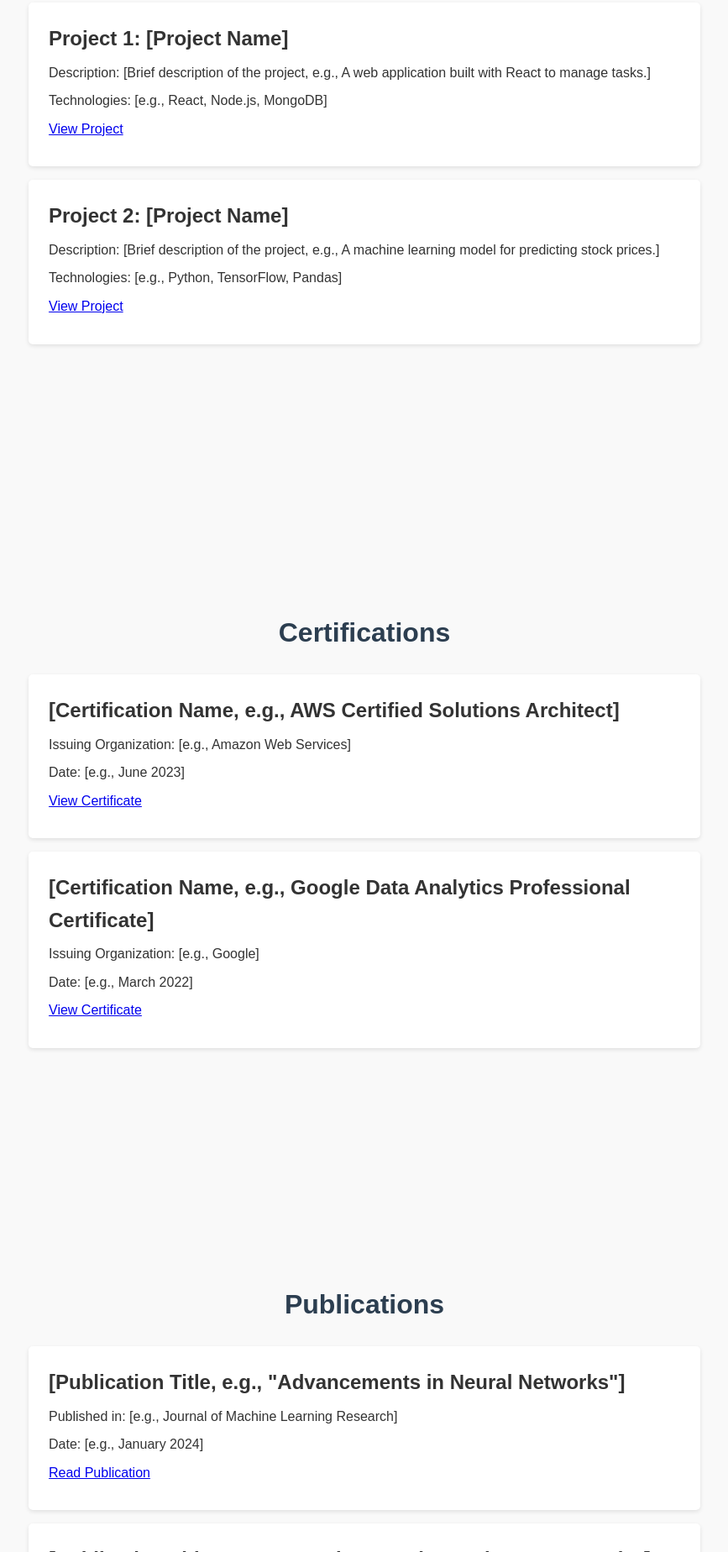
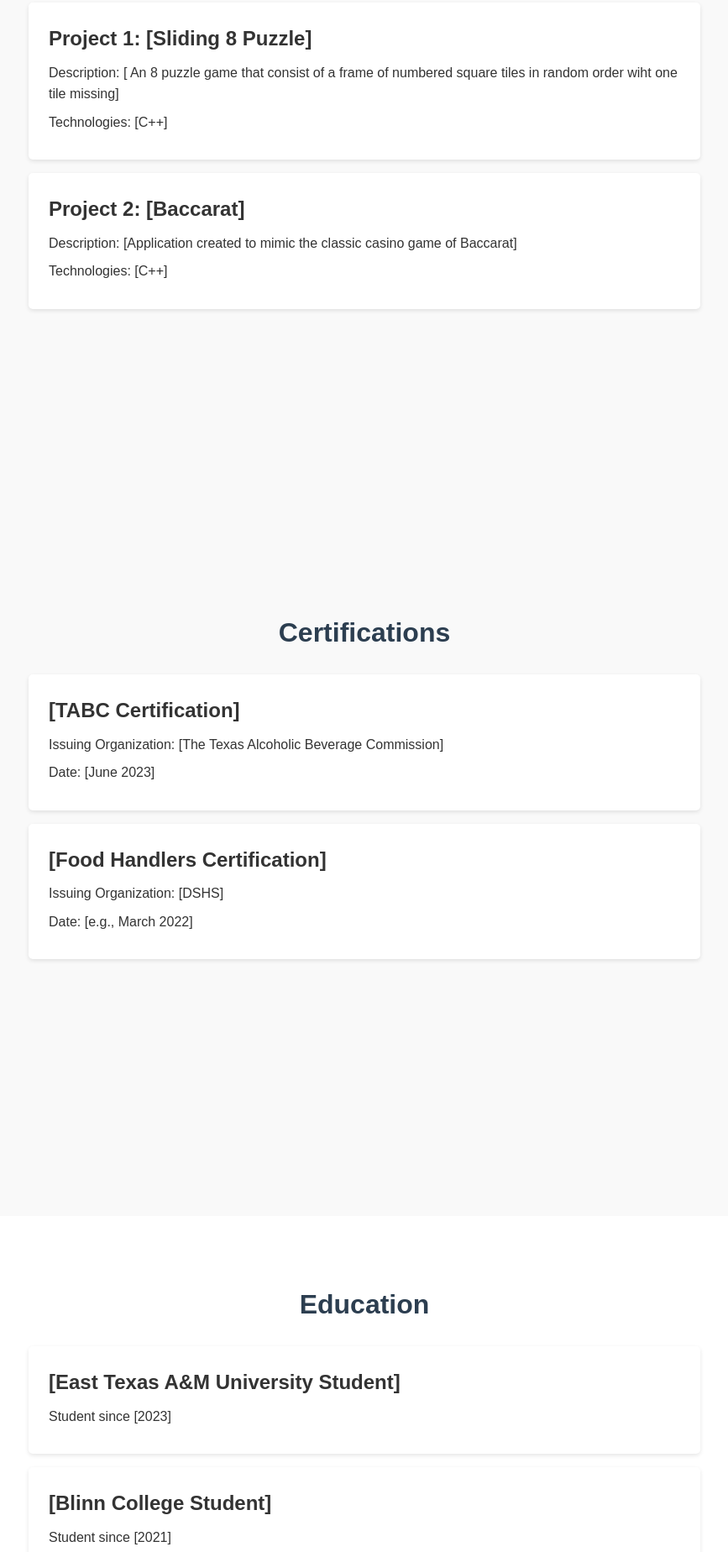
Before and after one commit to Joe-Pereida02/JoePereida.github.io, a plain HTML site: page index.html in a window 1280 px wide. Shown: the part 952-2800 px from the top of the page at 84% size, without its empty margins (206-1073 px from the left). Drawn offline with Linux system fonts and the light colour scheme.

Commit message:
Update index.html

```diff
--- a/index.html
+++ b/index.html
@@ -42,7 +42,7 @@
 <head>
     <meta charset="UTF-8">
     <meta name="viewport" content="width=device-width, initial-scale=1.0">
-    <title>Your Name - Portfolio</title>
+    <title>Joe Pereida - Portfolio</title>
     <style>
         * {
             margin: 0;
@@ -169,29 +169,29 @@
             <a href="#home">Home</a>
             <a href="#projects">Projects</a>
             <a href="#certifications">Certifications</a>
-            <a href="#publications">Publications</a>
+            <a href="#education">Education</a>
         </nav>
     </header>
 
     <section id="home">
         <h1>Welcome to My Portfolio</h1>
-        <p>Hi, I'm [Your Name], a [your profession, e.g., Software Developer/Data Scientist]. Explore my work, certifications, and publications below.</p>
+        <p>Hi, I'm Joe Pereida, an Undergraduate CS Student. Explore my work, Achievements, and  education.</p>
     </section>
 
     <section id="projects">
         <h2>Projects</h2>
         <div class="content">
             <div class="item">
-                <h3>Project 1: [Project Name]</h3>
-                <p>Description: [Brief description of the project, e.g., A web application built with React to manage tasks.]</p>
-                <p>Technologies: [e.g., React, Node.js, MongoDB]</p>
-                <p><a href="[Link to project or repo]">View Project</a></p>
+                <h3>Project 1: [Sliding 8 Puzzle]</h3>
+                <p>Description: [ An 8 puzzle game that consist of a frame of numbered square tiles in random order wiht one tile missing]</p>
+				<p>Technologies: [C++]</p>
+
             </div>
             <div class="item">
-                <h3>Project 2: [Project Name]</h3>
-                <p>Description: [Brief description of the project, e.g., A machine learning model for predicting stock prices.]</p>
-                <p>Technologies: [e.g., Python, TensorFlow, Pandas]</p>
-                <p><a href="[Link to project or repo]">View Project</a></p>
+                <h3>Project 2: [Baccarat]</h3>
+                <p>Description: [Application created to mimic the classic casino game of Baccarat]</p>
+                <p>Technologies: [C++]</p>
+
             </div>
         </div>
     </section>
@@ -200,40 +200,37 @@
         <h2>Certifications</h2>
         <div class="content">
             <div class="item">
-                <h3>[Certification Name, e.g., AWS Certified Solutions Architect]</h3>
-                <p>Issuing Organization: [e.g., Amazon Web Services]</p>
-                <p>Date: [e.g., June 2023]</p>
-                <p><a href="[Link to certificate, if available]">View Certificate</a></p>
+                <h3>[TABC Certification]</h3>
+                <p>Issuing Organization: [The Texas Alcoholic Beverage Commission]</p>
+                <p>Date: [June 2023]</p>
+
             </div>
             <div class="item">
-                <h3>[Certification Name, e.g., Google Data Analytics Professional Certificate]</h3>
-                <p>Issuing Organization: [e.g., Google]</p>
+                <h3>[Food Handlers Certification]</h3>
+                <p>Issuing Organization: [DSHS]</p>
                 <p>Date: [e.g., March 2022]</p>
-                <p><a href="[Link to certificate, if available]">View Certificate</a></p>
+
             </div>
         </div>
     </section>
 
-    <section id="publications">
-        <h2>Publications</h2>
+    <section id="education">
+        <h2>Education</h2>
         <div class="content">
             <div class="item">
-                <h3>[Publication Title, e.g., "Advancements in Neural Networks"]</h3>
-                <p>Published in: [e.g., Journal of Machine Learning Research]</p>
-                <p>Date: [e.g., January 2024]</p>
-                <p><a href="[Link to publication, if available]">Read Publication</a></p>
+                <h3>[East Texas A&M University Student]</h3>
+                <p> Student since [2023]</p>
+
+
             </div>
             <div class="item">
-                <h3>[Publication Title, e.g., "A Study on Web Development Trends"]</h3>
-                <p>Published in: [e.g., Tech Conference Proceedings]</p>
-                <p>Date: [e.g., September 2023]</p>
-                <p><a href="[Link to publication, if available]">Read Publication</a></p>
+                <h3>[Blinn College Student]</h3>
+                <p>Student since [2021]</p>
+
             </div>
         </div>
     </section>
 
     <footer>
-        <p>&copy; 2025 [Your Name]. All rights reserved.</p>
+        <p>&copy; 2025 [Joe Pereida]. All rights reserved.</p>
     </footer>
-</body>
-</html>
```
